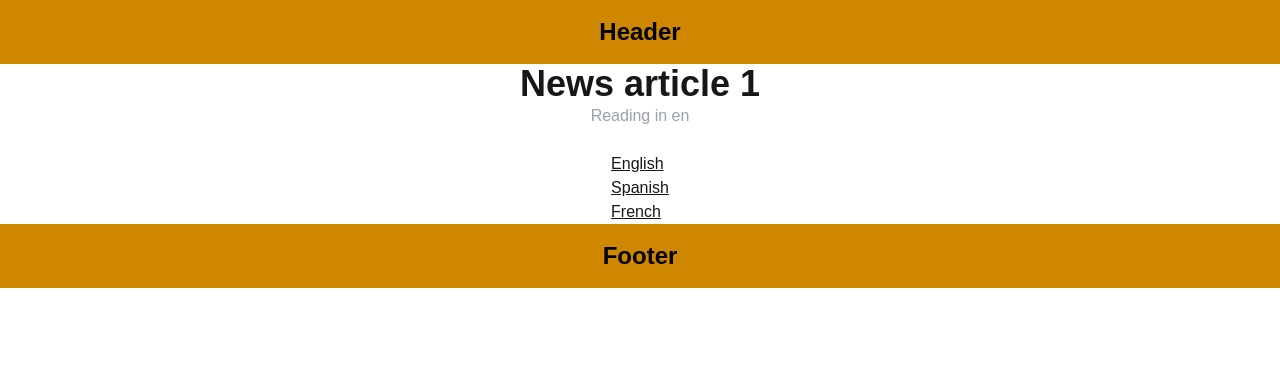
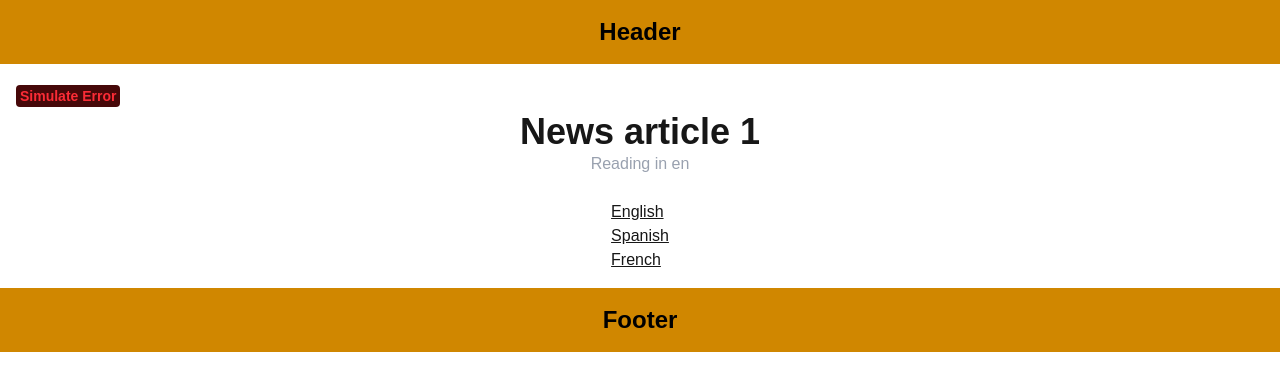
Before and after one commit to AmithBV0606/NextJs-Part-2, a Next.js app: page /articles/1 in a window 1280 px wide. Shown: the top 390 px of the page. Built offline with nearby package versions, Linux system fonts and the light colour scheme.

Commit message:
Studied about Handling Global Errors.

```diff
--- a/app/articles/[articleId]/page.tsx
+++ b/app/articles/[articleId]/page.tsx
@@ -1,7 +1,7 @@
 // "use client"
 
 import Link from "next/link";
-import { use } from "react";
+// import { use } from "react";
 
 type NewsArticleProps = {
   params: Promise<{ articleId: string }>;
--- /dev/null
+++ b/app/error-wrapper.tsx
@@ -0,0 +1,40 @@
+"use client";
+
+import "./globals.css";
+
+import { useState } from "react";
+
+interface WrapperProps {
+  children: React.ReactNode;
+}
+
+const ErrorSimulator = ({
+  message = "An error occured",
+}: {
+  message?: string;
+}) => {
+  const [error, setError] = useState(false);
+
+  if (error) throw new Error(message);
+
+  return (
+    <button
+      title="Simulate an error"
+      className="bg-red-950 text-red-500 rounded p-1 leading-none font font-semibold text-sm"
+      onClick={() => setError(true)}
+    >
+      Simulate Error
+    </button>
+  );
+};
+
+export const ErrorWrapper = ({ children }: WrapperProps) => {
+  return (
+    <div className="flex flex-col rounded-lg mt-8 relative p-4 border-gray-300">
+      <div className="absolute top-0 left-4 -translate-y-1/2">
+        <ErrorSimulator message="Simulated error in root layout" />
+      </div>
+      {children}
+    </div>
+  );
+};
--- /dev/null
+++ b/app/global-error.tsx
@@ -0,0 +1,23 @@
+"use client";
+
+import "./globals.css";
+
+export default function GlobalError() {
+  return (
+    <html>
+      <body>
+        <div className="flex flex-col items-center justify-center min-h-screen">
+          <h2 className="text-2xl font-bold mb-4">Something went wrong!!</h2>
+          <button
+            className="bg-blue-500 hover:bg-blue-700 text-white font-bold py-2 px-4 rounded-lg"
+            onClick={() => {
+              window.location.reload();
+            }}
+          >
+            Refresh
+          </button>
+        </div>
+      </body>
+    </html>
+  );
+}
--- a/app/layout.tsx
+++ b/app/layout.tsx
@@ -1,6 +1,7 @@
 import type { Metadata } from "next";
 import { Geist, Geist_Mono } from "next/font/google";
 import "./globals.css";
+import { ErrorWrapper } from "./error-wrapper";
 
 const geistSans = Geist({
   variable: "--font-geist-sans",
@@ -30,7 +31,7 @@
         <header className="bg-yellow-600 p-4">
           <p className="text-center text-black text-2xl font-bold">Header</p>
         </header>
-        {children}
+        <ErrorWrapper>{children}</ErrorWrapper>
         <footer className="bg-yellow-600 p-4 w-full">
           <p className="text-center text-black text-2xl font-bold">Footer</p>
         </footer>
--- a/app/not-found.tsx
+++ b/app/not-found.tsx
@@ -3,7 +3,7 @@
 export default function NotFound() {
   return (
     <div className="flex flex-col items-center justify-center h-screen w-full">
-      <h1 className="text-2xl">Page you're looking for doesn't exists!!</h1>
+      <h1 className="text-2xl">Page you&apos;re looking for doesn&apos;t exists!!</h1>
 
       <Image
         src={"/PageNotFound.jpg"}
--- a/app/products/[productId]/reviews/[reviewId]/page.tsx
+++ b/app/products/[productId]/reviews/[reviewId]/page.tsx
@@ -1,9 +1,10 @@
-import { notFound, redirect } from "next/navigation";
+// import { notFound, redirect } from "next/navigation";
+import { notFound } from "next/navigation";
 
 // Example for error handling
-function getRandomInt(count: number) {
-  return Math.floor(Math.random() * count);
-}
+// function getRandomInt(count: number) {
+//   return Math.floor(Math.random() * count);
+// }
 
 export default async function ReviewDetails({
   params,
```
Also changed, not shown: 1 other file (tests, documents, lock files or other folders).
